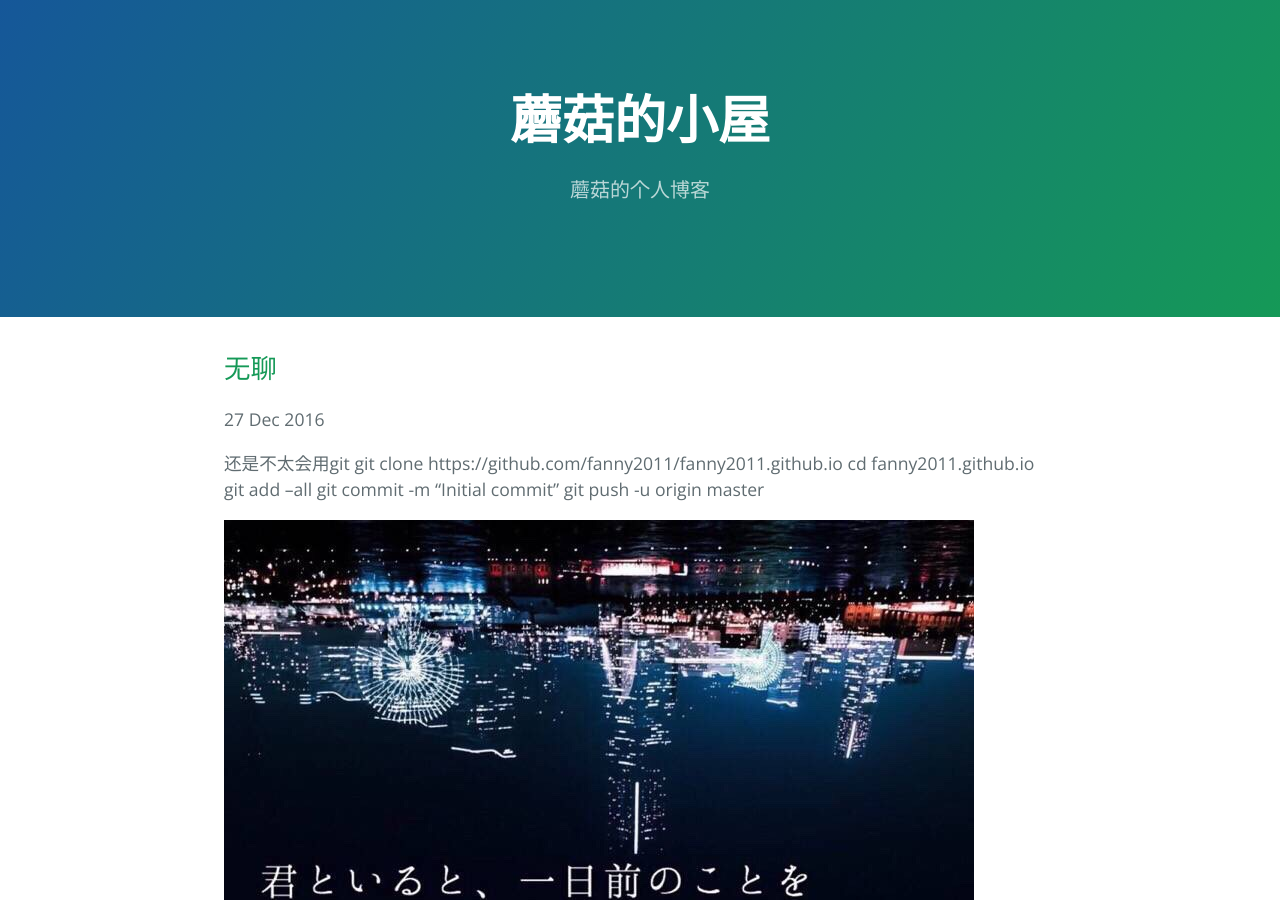
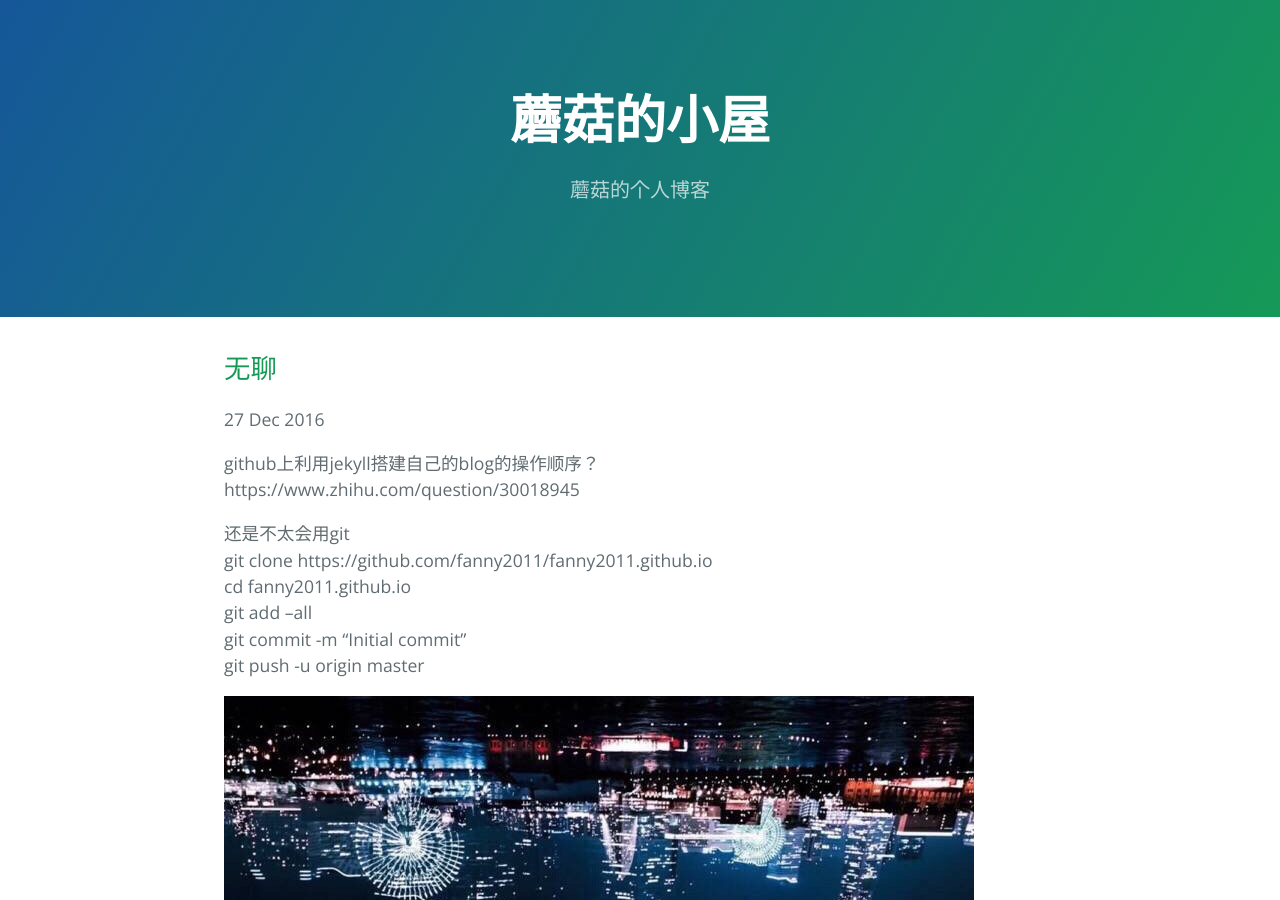
Before and after one commit to Fanny2011/Fanny2011.github.io, a Jekyll site: the page built from _posts/2016-12-27-boring.markdown, in a window 1280 px wide and 900 px high. Built offline with Jekyll 4.4.1, drawn with Linux system fonts in a browser that asks for light colours.

Commit message:
Update 2016-12-27-boring.markdown

```diff
--- a/_posts/2016-12-27-boring.markdown
+++ b/_posts/2016-12-27-boring.markdown
@@ -5,6 +5,8 @@
 layout: post
 title: 无聊
 ---
+github上利用jekyll搭建自己的blog的操作顺序？
+https://www.zhihu.com/question/30018945
 
 还是不太会用git
 git clone https://github.com/fanny2011/fanny2011.github.io
```
